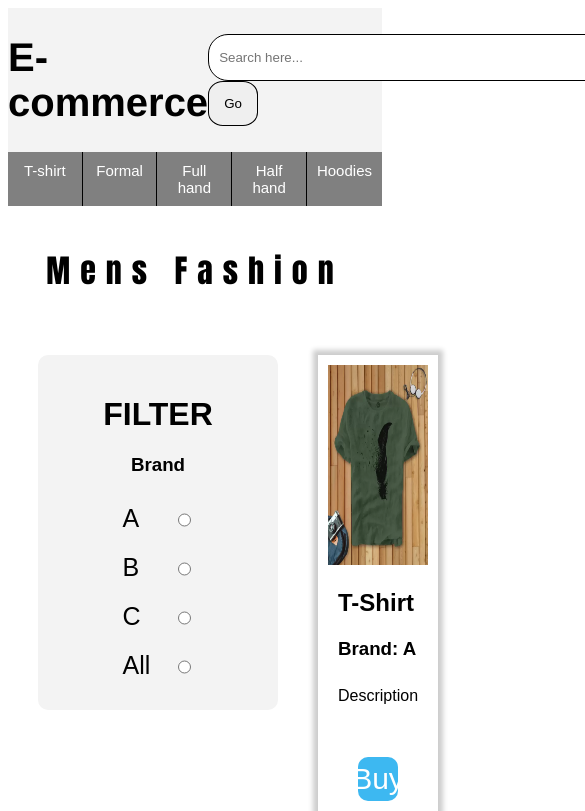
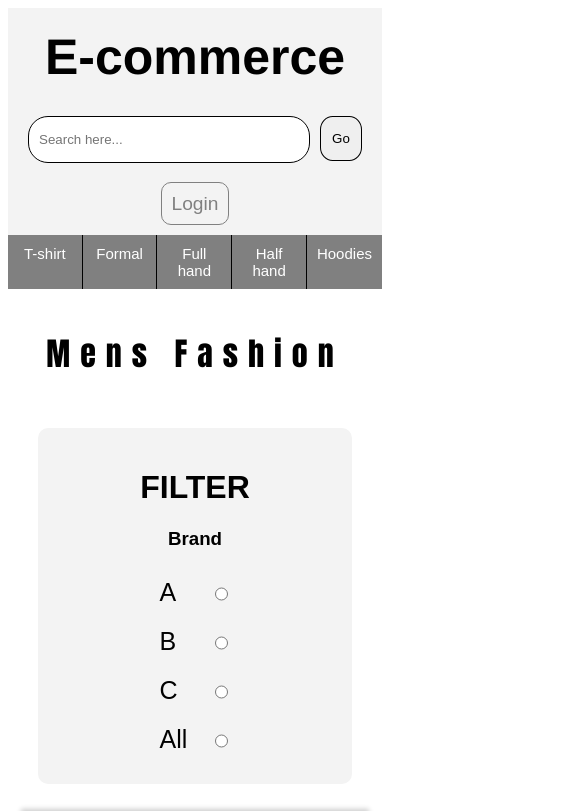
Before and after one commit to S-Naresh-S/E-commerce, a plain HTML site: page products.html in a window 390 px wide. Shown: the top 811 px of the page, 585 px wide, since content can reach past the window. Drawn offline with Linux system fonts and the light colour scheme.

Commit message:
responsive

```diff
--- a/product.css
+++ b/product.css
@@ -9,10 +9,18 @@ body{
 #head{
     display: flex;
     align-items: center;
-    justify-content: space-around;
+    justify-content: space-evenly;
     background-color: rgb(243, 243, 243);
+    padding: 10px;
 
 }
+#ecom{
+    font-family:'Franklin Gothic Medium', 'Arial Narrow', Arial, sans-serif;
+    font-size: 50px;
+    color: black;
+    font-weight: bolder;
+}
+
 #head input{
     width: 400px;
     height: 25px;
@@ -31,12 +39,6 @@ a{
 }
 #head button:hover{
     background-color: rgb(197, 197, 197);
-}
-#head h1{
-    font-family:'Franklin Gothic Medium', 'Arial Narrow', Arial, sans-serif;
-    font-size: 40px;
-    font-weight: bolder;
-    color: black;
 }
 #navhead{
 
@@ -179,8 +181,74 @@ hr{
     margin-left: 10px;
 }
 @media only screen and (max-width: 480px) {
+    #search{
+        display: flex;
+        width: 100%;
+        margin-bottom: 30px;
+        margin-top: 30px;
+    }
+    #search input{
+        width: 100%;
+        margin: 0 auto;
+        margin-right: 10px;
+    }
+    #ecom{
+        margin: 0 auto;
+        margin-bottom: 20px;
+    }
+    #head{
+        padding: 20px;
+        margin-top: 0px;
+        text-align: center;
+        display: block;
+        flex-direction: column;
+    }
+    #navhead{
+        width: 100%;
+    }
+    #cont{
+        display: block;
+    }
     #items{
+        width: 85%;
+    }
+    #tex{
         width: 100%;
-        height: 100%;
+
+    }
+    #filter{
+        margin-bottom: 20px;
     }
   }
+@media only screen and ((min-width: 481px) and (max-width: 1000px)){
+    #ecom{
+        font-size: 2em;
+    }
+    #search{
+        display: flex;
+        width: 50%;
+        margin: 0 auto;
+    }
+    #search input{
+        width: 100%;
+    }
+    #cont{
+        display: block;
+    }
+    #items{
+        width: 40%;
+    }
+    #filter{
+        width: 50%;
+        margin: 0 auto;
+        margin-bottom: 20px;
+    }
+    #tex{
+        margin: 0 auto;
+    }
+}
+@media only screen and (max-width: 300px){
+    body{
+        display: none;
+    }
+}
--- a/products.html
+++ b/products.html
@@ -9,11 +9,11 @@
 </head>
 <body>
     <div id="head">
-        <a href="./index.html"><h1>E-commerce</h1></a>
-        <form action="">
+        <a id="ecom" href="./index.html">E-commerce</a>
+        <div id="search">
             <input type="text" placeholder="Search here...">
             <button type="submit">Go</button>
-        </form>
+        </div>
 
         <a id="log" href="./login.html">Login</a>
     </div>
```
